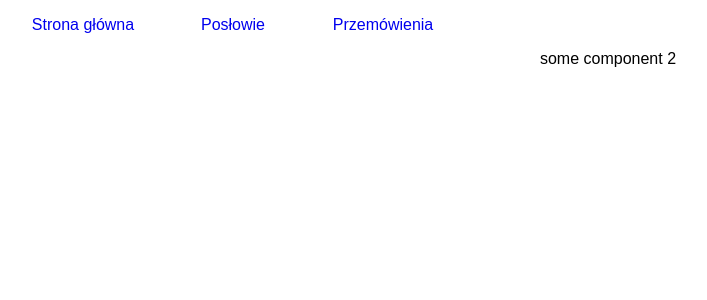
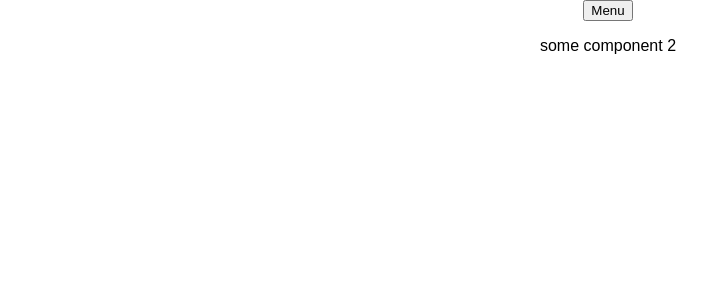
Before and after one commit to bananovitch/sejmator, a React (Create React App) app: page /speeches in a window 1280 px wide. Shown: the top 300 px of the page, without its empty margins (32-739 px from the left). Built offline with nearby package versions, Linux system fonts and the light colour scheme.

Commit message:
Refactored Menu component into smart/dumb with toggle

```diff
--- a/src/App.css
+++ b/src/App.css
@@ -1,5 +1,6 @@
 .App {
   text-align: center;
+  position: relative;
 }
 
 .App-logo {
--- a/src/App.js
+++ b/src/App.js
@@ -7,26 +7,23 @@ import { Description } from './Components/Description';
 import { SpeechesTable } from './Components/SpeechesTable';
 import { RepInfoDumb } from './Components/RepInfoDumb';
 
-
-const navigationItems = [
-  { id: 0, text: "Strona główna", href: "" },
-  { id: 1, text: "Posłowie", href:"poslowie" },
-  { id: 2, text: "Przemówienia", href:"speeches"}
-]
-
-
 class App extends Component {
 
+  constructor(props) {
+    super(props)
+    this.state = {
+      menuToggled: true
+    }
+  }
 
   render() {
     return (
       <div className="App">
-        <Menu items={navigationItems}/>
+        <Menu/>
         <Route exact path="/" component={Description} />
         <Route exact path="/poslowie" component={RepsTable} />
         <Route path="/poslowie/test" component={RepInfoDumb} />
         <Route path="/speeches" component={SpeechesTable} />
-
       </div>
     );
   }
--- a/src/Components/Menu.css
+++ /dev/null
@@ -1,13 +0,0 @@
-.menu {
-    display: block;
-    text-align: left;
-    list-style: none;
-}
-.menu li {
-    display: inline-block;
-    width:150px;
-    text-align: center;
-}
-.menu li a {
-    text-decoration: none;
-}
--- a/src/Components/Menu.js
+++ b/src/Components/Menu.js
@@ -1,16 +1,39 @@
 import React from 'react';
-import { Link } from 'react-router-dom'
-import './Menu.css'
+import { MenuDumb } from './MenuDumb';
 
-export const Menu = ({ items }) => (
-	<ul className="menu">
-		{
-			items.map( (item) => (
-				<li key={item.id}>
-					<Link to={ '/' + item.href}>{item.text}</Link>
-				</li>
-				)
-			)
-		}
-	</ul>
-)
+export class Menu extends React.Component {
+
+    constructor(props){
+        super(props)
+        this.menuToggle = this.menuToggle.bind(this)
+        this.state = {
+            navigationItems : [
+                { id: 0, text: "Strona główna", href: "" },
+                { id: 1, text: "Posłowie", href:"poslowie" },
+                { id: 2, text: "Przemówienia", href:"speeches"}
+            ],
+            toggled: false,
+            menuClassNames: "menu"
+        }
+    }
+
+    menuToggle() {
+        const newToggleState = this.state.toggled ? false : true;
+        this.setState({toggled: newToggleState})
+        if (this.state.toggled) {
+            this.setState({menuClassNames: "menu menu__toggled"})
+        } else {
+            this.setState({menuClassNames: "menu"})
+        }
+    }
+
+
+    render() {
+        return <MenuDumb
+                items={this.state.navigationItems}
+                toggle={this.menuToggle}
+                classNames={this.state.menuClassNames}
+                />
+    }
+
+}
--- /dev/null
+++ b/src/Components/MenuDumb.css
@@ -0,0 +1,19 @@
+.menu {
+    display: block;
+    text-align: left;
+    list-style: none;
+    position:absolute;
+    background-color: #ffffff;
+    left:-999px;
+    transition:0.5s;
+}
+.menu__toggled {
+    visibility: visible;
+    left:0;
+}
+.menu__item {
+    width:150px;
+}
+.menu__item a {
+    text-decoration: none;
+}
--- /dev/null
+++ b/src/Components/MenuDumb.js
@@ -0,0 +1,19 @@
+import React from 'react';
+import { Link } from 'react-router-dom'
+import './MenuDumb.css'
+
+export const MenuDumb = ({ items, toggle, classNames }) => (
+	<header>
+		<button onClick={toggle}>Menu</button>
+		<ul className={classNames}>
+			{
+				items.map( (item) => (
+					<li key={item.id} className="menu__item" onClick={toggle}>
+						<Link to={ '/' + item.href}>{item.text}</Link>
+					</li>
+					)
+				)
+			}
+		</ul>
+	</header>
+)
```
Also changed, not shown: 2 other files (tests, documents, lock files or other folders).
